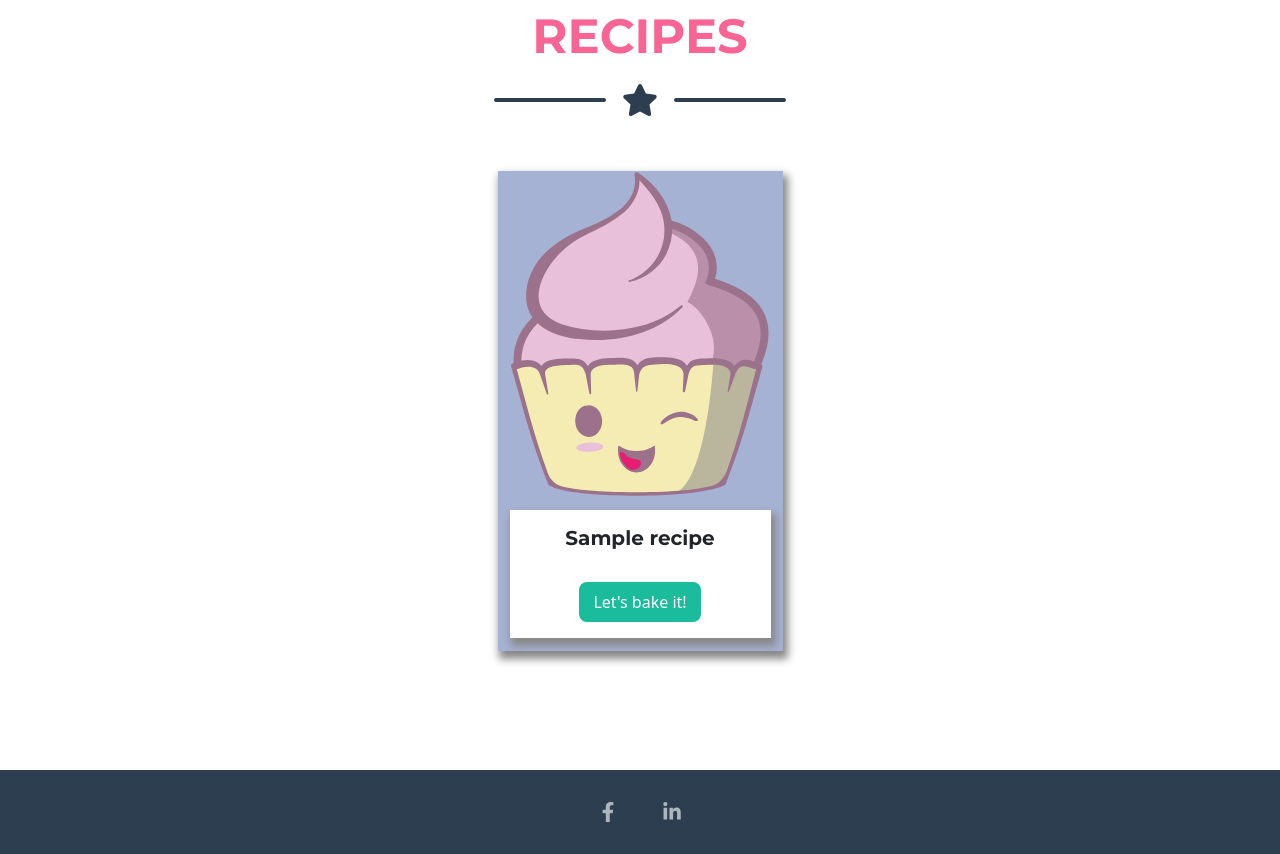
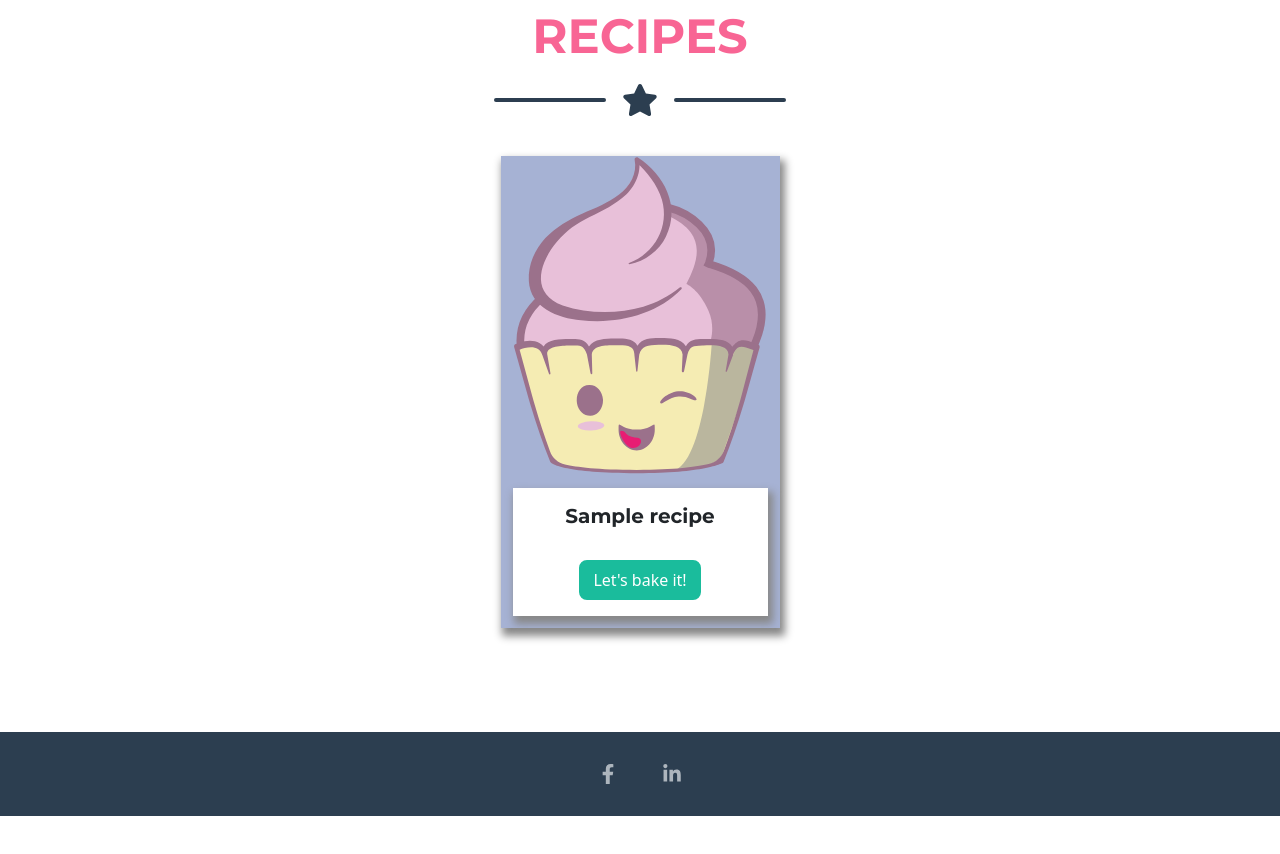
Before and after one commit to DoriCzele/CupcakeClub, a Flask app: page /recipes in a window 1280 px wide. Shown: the part 104-958 px from the top of the page. After the commit the page ends 920 px from the top, so only its background shows below. Run offline with Flask 2, Linux system fonts and the light colour scheme; a database or web service that is not in the repository returns one stand-in record (values such as "Sample title"); some libraries are stand-ins or nearby versions.

Commit message:
Fix position of recipe preview cards

```diff
--- a/static/css/styles.css
+++ b/static/css/styles.css
@@ -83,9 +83,9 @@ h2{
 
 /* Recipe preview card */
 .preview-card {
-    margin: 2%;
+    margin-top: 2%;
+    margin-bottom: 2%;
     text-align: center;
-    width: 25%;
     box-shadow: 3px 6px 8px 2px #888888;
     background-color: #a6b2d4;
 }
--- a/templates/components/recipe-preview.html
+++ b/templates/components/recipe-preview.html
@@ -1,8 +1,12 @@
-<div class="preview-card">
+<div class="preview-card col-12 col-md-6 col-lg-3 mx-1 my-2">
   {% include "components/cupcake-logo.svg" %}
-  <div class="card-body">
-    <h5 class="card-title">{{ recipe.name }}</h5>
-    <br />
-    <a href="{{url_for('recipe_details', recipe_id=recipe._id)}}" class="btn btn-primary">Let's bake it!</a>
+        <div class="card-body">
+          <h5 class="card-title">{{ recipe.name }}</h5>
+          <br />
+          <a
+            href="{{url_for('recipe_details', recipe_id=recipe._id)}}"
+            class="btn btn-primary"
+            >Let's bake it!</a
+          >
   </div>
 </div>
--- a/templates/layout/recipes.html
+++ b/templates/layout/recipes.html
@@ -22,8 +22,8 @@
       <div class="divider-custom-line"></div>
     </div>
     <!-- Recipes Grid Items-->
-    <div>
-      <div class="row justify-content-center">
+    <div class="container-fluid">
+      <div class="row justify-content-evenly">
         {% if num_recipes > 0 %}
         {% for recipe in recipes %}
         {% include "components/recipe-preview.html" %}
```
